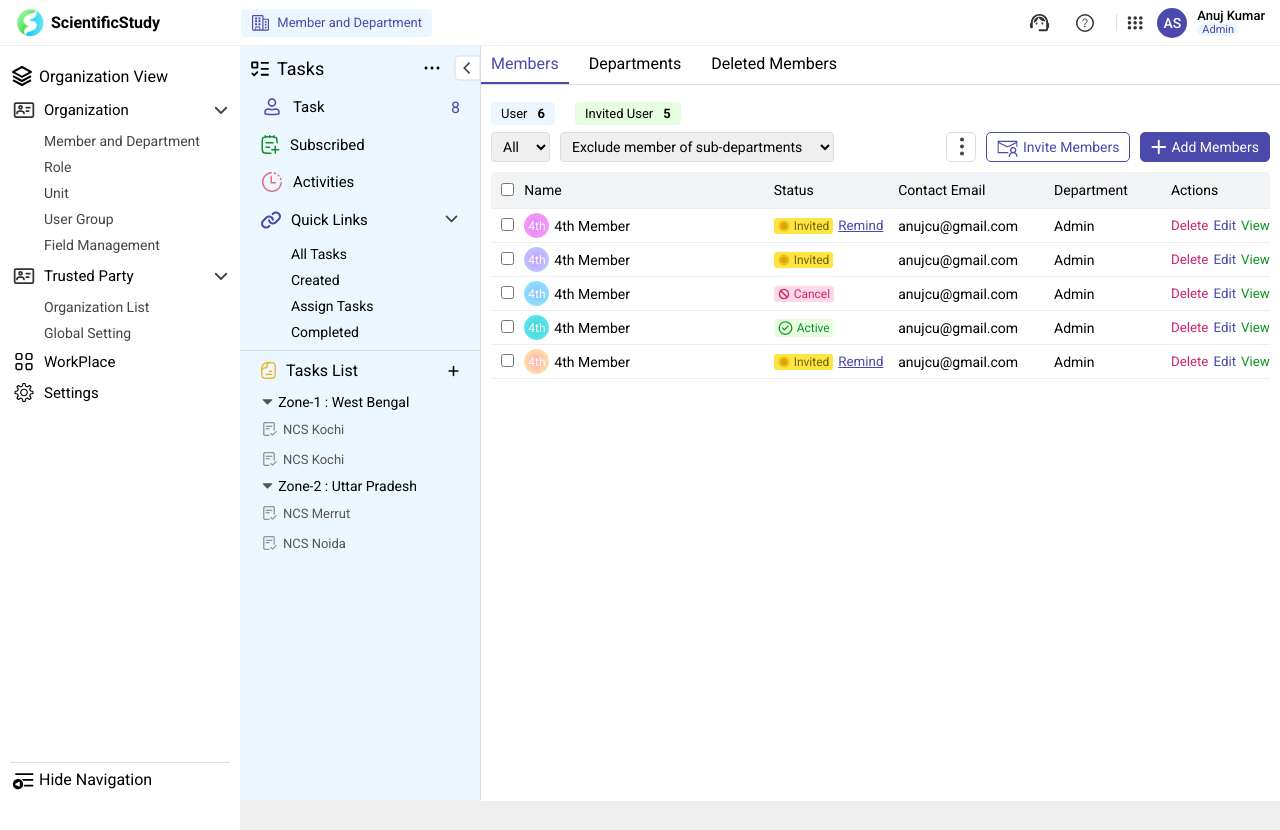
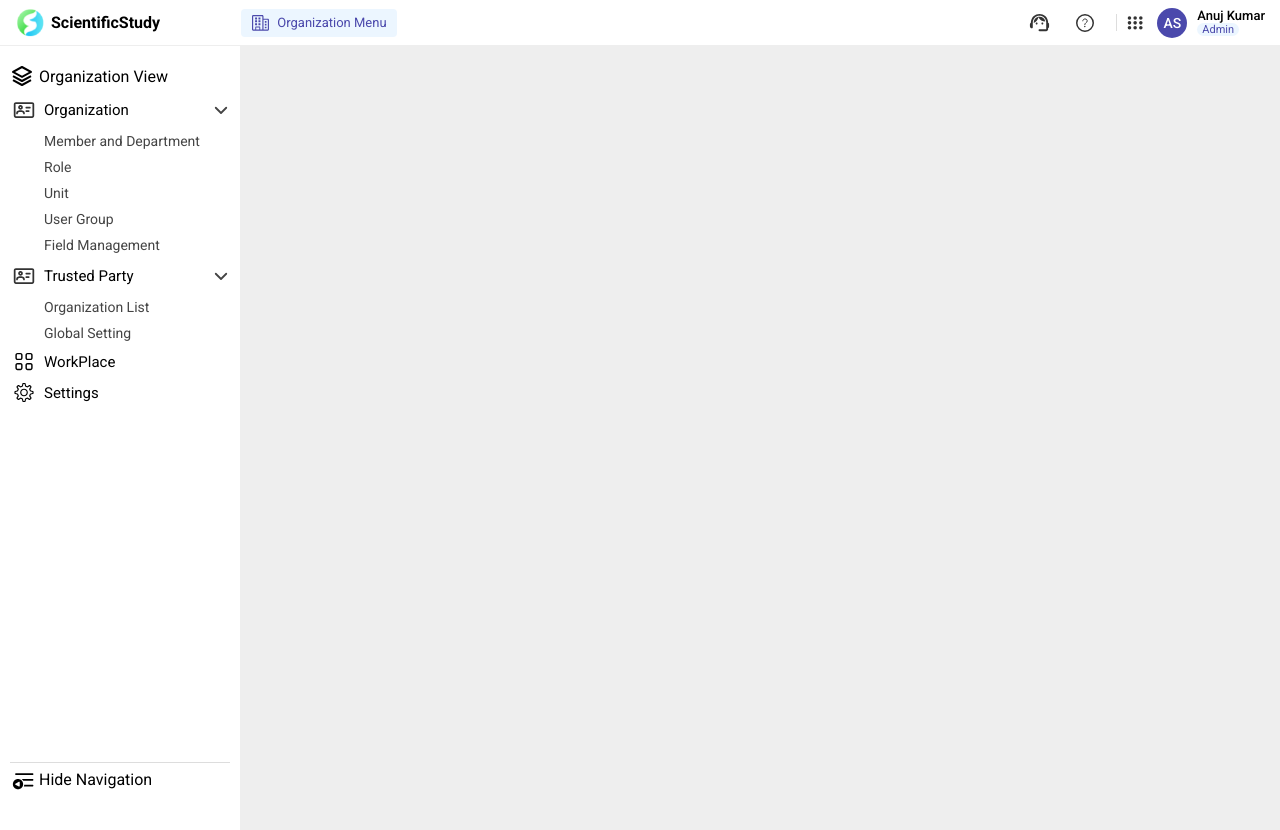
Before and after one commit to anujcu/Unified_Dashboard, a React (Vite) app: page / in a window 1280 px wide. Built offline with nearby package versions, Linux system fonts and the light colour scheme.

Commit message:
react Store Added

```diff
--- a/package.json
+++ b/package.json
@@ -10,8 +10,10 @@
     "preview": "vite preview"
   },
   "dependencies": {
+    "@reduxjs/toolkit": "^2.2.7",
     "react": "^18.3.1",
     "react-dom": "^18.3.1",
+    "react-redux": "^9.1.2",
     "react-router-dom": "^6.26.2"
   },
   "devDependencies": {
--- a/src/App.jsx
+++ b/src/App.jsx
@@ -4,8 +4,9 @@ import './App.css'
 import Header from './Components/Common/Header/Header'
 import SideNavBar from './Components/Common/SideNavBar/SideNavBar'
 import UserContext from './Utils/UserContext'
-import BodyContent from './Components/BodyContent/BodyContent'
 import { Outlet } from 'react-router-dom'
+import { Provider, useSelector } from 'react-redux'
+import appStore from './Store/appStore'
 
 function App() {
   const [userInfo,setUserInfo]=useState([]);
@@ -21,17 +22,18 @@ function App() {
   },[])
 
 
+
+
   return (
-
+    <Provider store={appStore}>
     <UserContext.Provider value={{loggedInUser:userInfo,UserRole:userRole,setUserInfo,SetUserRole}}>
     <Header/>
     <div className='bodyWrapper'>
       <SideNavBar/>
       <Outlet></Outlet>
-      <BodyContent/>
-
     </div>
     </UserContext.Provider>
+    </Provider>
 
   )
 }
--- a/src/Components/BodyContent/BodyContent.jsx
+++ b/src/Components/BodyContent/BodyContent.jsx
@@ -2,9 +2,11 @@
 import OrganizationManagement from "../OrganizationManagement/OrganizationManagement";
 
 const BodyContent=()=>{
+
+
+
     return(
         <div className="BodyContentWrapper">
-
              <OrganizationManagement/>
         </div>
     )
--- a/src/Components/Common/ErrorComponent/ErrorComponent.jsx
+++ b/src/Components/Common/ErrorComponent/ErrorComponent.jsx
@@ -4,7 +4,7 @@ const ErrorComponent=()=>{
     const error=useRouteError();
     return(<>
         <h1>{error.status} {error.statusText} </h1>
-        <p>{error.error.message}</p>
+        {/* <p>{error.error.message}</p> */}
         </>
     )
 }
--- a/src/Components/Common/Header/Header.jsx
+++ b/src/Components/Common/Header/Header.jsx
@@ -2,9 +2,13 @@ import { useContext } from "react";
 import { LOGO_IMG,ICON_ORGANIZATION_MANAGAMENT,ICON_HELP,ICON_SUPPORT,ICON_HEADER_MENU } from "../../../Constants/Constants";
 import './Header.css'
 import UserContext from "../../../Utils/UserContext";
+import { useSelector } from "react-redux";
 
 
 const Header =()=>{
+
+   //subscribing a store
+   const sideMenuItem=useSelector((store)=>store.sideMenu.item);
 
    const {loggedInUser,UserRole}= useContext(UserContext)
     return(
@@ -15,8 +19,8 @@ const Header =()=>{
                 <span>ScientificStudy</span>
             </div>
             <div className="Breadcrumb">
-                <img src={ICON_ORGANIZATION_MANAGAMENT} alt="orgIcon"/>
-                <span> Member and Department</span>
+            <img src={sideMenuItem[0].icon} alt="orgIcon"/>
+                <span>{sideMenuItem[0].name}</span>
             </div>
 
         </div>
--- a/src/Components/Common/SideNavBar/SideNavBar.jsx
+++ b/src/Components/Common/SideNavBar/SideNavBar.jsx
@@ -2,15 +2,32 @@ import {  ICON_HIDE_NAVIGATION, ICON_ORGANIZATION_VIEW } from "../../../Constant
 import './SideNavBar.css';
 import MenuList from "../../../Mocks/SideMenu.json";
 import SideNavItem from "./SideNavItem";
+import { useDispatch, useSelector } from "react-redux";
+import { toggleSideMenu } from "../../../Store/Slices/sideMenuSlice";
 import { useState } from "react";
 
 
 const SideNavBar=()=>{
     const {sideMenu}=MenuList;
-    //local state side Nav bar toggle
-    const [toggleSideNavbar,setToggleSideNavbar]= useState(true);
+
+   //subscribing a store
+   const sideMenuItem=useSelector((store)=>store.sideMenu.toggle);
+
+    //update sidemenuCollapse of not Flag in store
+    const [tFlag,setTflag]=useState(false);
+
+    //toggle Hide/Show Menu
+    const dispatchSideMenuCollapseFlag=useDispatch();
+    const updateCollapseFlag=()=>{
+        setTflag(!tFlag)
+        dispatchSideMenuCollapseFlag(toggleSideMenu(tFlag));
+    }
+    //make collapseable menus
+    const [showIndex, setShowIndex]=useState(0);
+
+
     return(
-        <div className={`SideNavBarWrapper ${toggleSideNavbar?'':'collapsed'}`}>
+        <div className={`SideNavBarWrapper ${tFlag?'collapsed':''}`}>
             <div className="SideNavBarHeading">
                 <img src={ICON_ORGANIZATION_VIEW} alt="OrganizationView" className="SideNavBarHeadingIcon"/>
                 <span>Organization View</span>
@@ -18,11 +35,13 @@ const SideNavBar=()=>{
             </div>
             <div className="SideNavBarBody">
             {
-                sideMenu.map((item)=><SideNavItem key={item.id} menuItems={item}/>)
+                sideMenu.map((item,index)=><SideNavItem key={item.id} menuItems={item}
+                setShowIndexhandle={()=>setShowIndex(index)}
+                showItem={index==showIndex?true:false}/>)
             }
             </div>
             <div className="SideNavBarFooter">
-            <div className="SideNavBarFooterItem" onClick={()=>setToggleSideNavbar(!toggleSideNavbar)}>
+            <div className="SideNavBarFooterItem" onClick={updateCollapseFlag} >
                     <img src={ICON_HIDE_NAVIGATION} alt="IconCollapseSideMenu"  className="IconCollapseSideMenu"/>
                     <span>Hide Navigation</span>
                 </div>
--- a/src/Components/Common/SideNavBar/SideNavItem.jsx
+++ b/src/Components/Common/SideNavBar/SideNavItem.jsx
@@ -1,7 +1,21 @@
 import { NavLink } from "react-router-dom";
-import { ICON_ANGLE_DOWN } from "../../../Constants/Constants";
+import { ICON_ANGLE_DOWN,ICON_ORGANIZATION_MANAGAMENT } from "../../../Constants/Constants";
+import { useDispatch } from "react-redux";
+import {  updateBreadcrumb } from "../../../Store/Slices/sideMenuSlice";
 
-const SideNavItem=(props,{toggleSideNavbar})=>{
+const SideNavItem=(props,{showItem,setShowIndexhandle})=>{
+
+    //updating header with active link
+    const dispatchBreadcrumbInfo=useDispatch();
+    const updateBreadcrumbHande=(item)=>{
+        dispatchBreadcrumbInfo(updateBreadcrumb(item));
+        }
+
+        //handle Collapse Menu Items
+        const handleClick=()=>{
+            setShowIndexhandle();
+       }
+
      const menuItems=props;
      const SubmenuItems=menuItems.menuItems.subMenu;
     return(
@@ -13,18 +27,19 @@ const SideNavItem=(props,{toggleSideNavbar})=>{
 
             </div>
             {
-                SubmenuItems.length==0?'':<button className="sideMenuItemToggleIconBtn">
-                <img src={ICON_ANGLE_DOWN} alt="IconOrganization" className="sideMenuItemToggleIcon"/>
+                SubmenuItems.length==0?'':<button className="sideMenuItemToggleIconBtn" onClick={handleClick}>
+                <img src={ICON_ANGLE_DOWN} alt="IconOrganization" className="sideMenuItemToggleIcon" />
                 </button>
             }
 
         </div>
-        {
+        {showItem &&
               SubmenuItems.length==0?'':<div className="sideMenuItemSubItemList">
               {
                    SubmenuItems.map((item)=>
                    {
-                     return <NavLink to={item.linkTo}  key={item.name}
+        return <NavLink to={item.linkTo}  key={item.name} onClick={()=>updateBreadcrumbHande([ {name:item.name,icon:item.iconName
+                      }])}
                      className={({ isActive }) => (isActive ? 'active' : 'inactive')}><p  className="sideMenuItemSubItem">{item.name}</p></NavLink>
                    })
               }
--- a/src/Components/OrganizationManagement/OrganizationManagement.jsx
+++ b/src/Components/OrganizationManagement/OrganizationManagement.jsx
@@ -1,10 +1,14 @@
+import { useSelector } from "react-redux";
 import { ICON_ACTIVE_BADGE, ICON_ADD, ICON_CANCEL_BADGE, ICON_FILTER_OPTION, ICON_INVITE_MEMBER, ICON_INVITED_BADGE, ICON_TABLE_SORTING } from "../../Constants/Constants";
 import SubSideNavBar from "../Common/SubSideNavBar/SubSideNavBar";
 import './OrganizationManagement.css';
 
 const OrganizationManagement=()=>{
+    //get the class name when sidemenu is collapsed
+  const toggleMenuFlag=useSelector((store)=>store.sideMenu.toggleMenu);
+
     return(
-        <div className="BodyContentWrapper">
+        <div className={`BodyContentWrapper ${toggleMenuFlag?'':'menuCollapsed'}`}>
             <SubSideNavBar/>
         <div className="organizationManagementPage">
 
--- a/src/Mocks/SideMenu.json
+++ b/src/Mocks/SideMenu.json
@@ -9,28 +9,33 @@
         "subMenu": [{
             "name":"Member and Department",
             "isActive":true,
-            "linkTo":"/organization"
+            "linkTo":"/organization",
+            "iconName":"./src/assets/img/Icon_organizationManagement.svg"
         },
         {
             "name":"Role",
             "isActive":false,
-            "linkTo":"/role"
+            "linkTo":"/role",
+            "iconName":"./src/assets/img/Icon_workplace.svg"
 
         },
         {
             "name":"Unit",
             "isActive":false,
-            "linkTo":"/unit"
+            "linkTo":"/unit",
+            "iconName":"./src/assets/img/Icon_organizationManagement.svg"
         },
         {
             "name":"User Group",
             "isActive":false,
-            "linkTo":"/user_group"
+            "linkTo":"/user_group",
+            "iconName":"./src/assets/img/Icon_organizationManagement.svg"
         },
         {
             "name":"Field Management",
             "isActive":false,
-            "linkTo":"/field_Management"
+            "linkTo":"/field_Management",
+            "iconName":"./src/assets/img/Icon_organizationManagement.svg"
         }]
     },
     {
@@ -42,12 +47,14 @@
         "subMenu": [{
             "name":"Organization List",
             "isActive":false,
-            "linkTo":"/organization_list"
+            "linkTo":"/organization_list",
+            "iconName":"./src/assets/img/Icon_organizationManagement.svg"
         },
         {
             "name":"Global Setting",
             "isActive":false,
-            "linkTo":"/global_setting"
+            "linkTo":"/global_setting",
+            "iconName":"./src/assets/img/Icon_organizationManagement.svg"
         }]
     },
     {
--- /dev/null
+++ b/src/Store/Slices/sideMenuSlice.js
@@ -0,0 +1,26 @@
+import { createSlice } from "@reduxjs/toolkit";
+
+const sideMenuSlice=createSlice({
+
+  name:'sideMenu',
+  initialState:{
+    item:[
+      {
+        name:'Organization Menu',
+        icon:"./src/assets/img/Icon_organizationManagement.svg",
+
+      }
+    ],
+    toggleMenu:false,
+  },
+  reducers:{
+    updateBreadcrumb:(state,action)=>{
+       state.item=action.payload;
+    },
+    toggleSideMenu:(state,action)=>{
+      state.toggleMenu=action.payload;
+    }
+  }
+})
+export const{updateBreadcrumb,toggleSideMenu}=sideMenuSlice.actions;
+export default sideMenuSlice.reducer;
--- /dev/null
+++ b/src/Store/appStore.js
@@ -0,0 +1,11 @@
+import { configureStore } from "@reduxjs/toolkit";
+import sideMenuSlice from "./Slices/sideMenuSlice";
+
+const appStore=configureStore(
+  {
+    reducer:{
+      sideMenu:sideMenuSlice
+    }
+  }
+)
+export default appStore;
```
Also changed, not shown: 1 other file (tests, documents, lock files or other folders).
